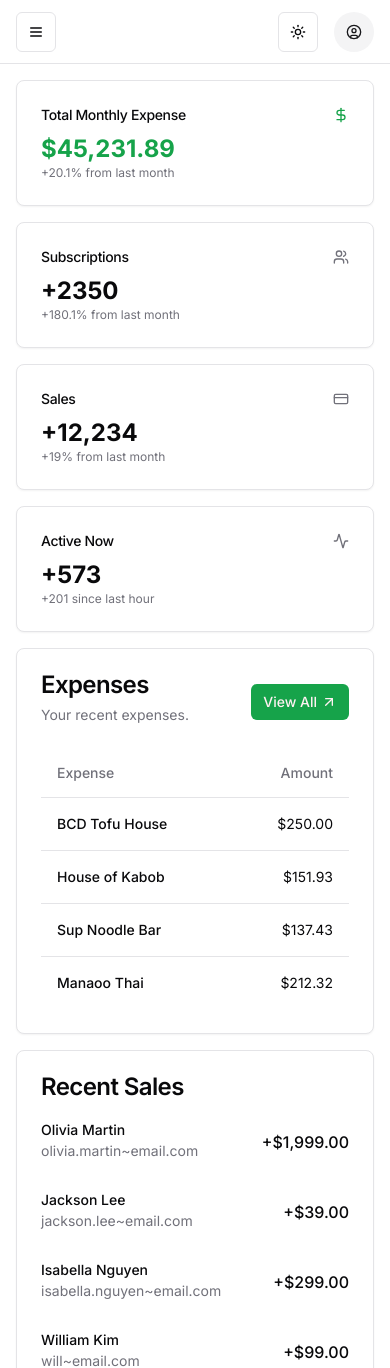
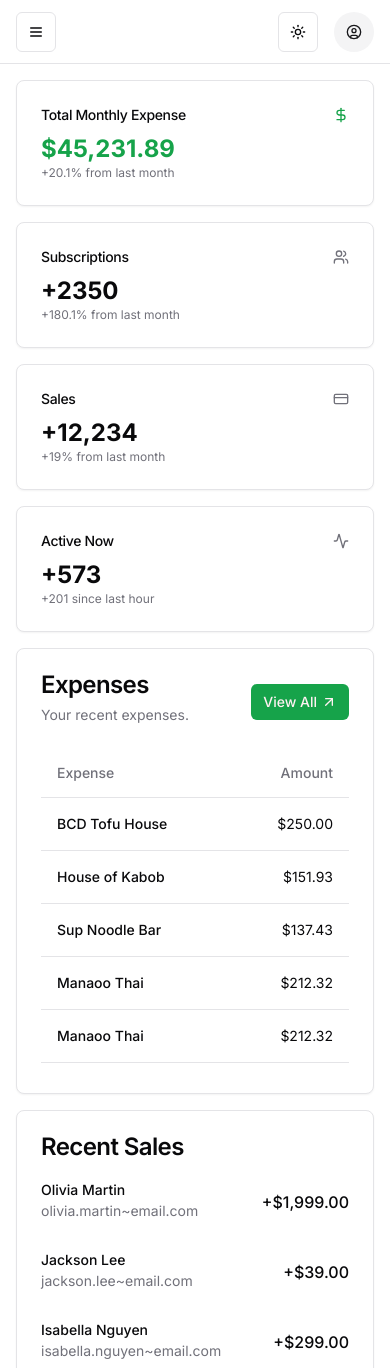
Before and after one commit to ChrisBryann/spill-web, a Next.js app: page /dashboard in a window 390 px wide. Shown: the top 1368 px of the page. Built offline with nearby package versions, Linux system fonts and the light colour scheme.

Commit message:
configured table for sticky header and placed dashboard page under main folder

```diff
--- a/app/dashboard/page.tsx
+++ b/app/(main)/dashboard/page.tsx
@@ -8,7 +8,6 @@ import {
 } from "lucide-react";
 
 import { Avatar, AvatarFallback, AvatarImage } from "@/components";
-import { Badge } from "@/components";
 import { Button } from "@/components";
 import {
   Card,
@@ -85,13 +84,14 @@ export default function Dashboard() {
           </Card>
         </div>
         <div className="grid gap-4 md:gap-8 lg:grid-cols-2 xl:grid-cols-3">
-          <Card className="xl:col-span-2 max-h-2xl" x-chunk="dashboard-01-chunk-4">
+          <Card
+            className="xl:col-span-2 max-h-2xl"
+            x-chunk="dashboard-01-chunk-4"
+          >
             <CardHeader className="flex flex-row items-center">
               <div className="grid gap-2">
                 <CardTitle>Expenses</CardTitle>
-                <CardDescription>
-                  Your recent expenses.
-                </CardDescription>
+                <CardDescription>Your recent expenses.</CardDescription>
               </div>
               <Button asChild size="sm" className="ml-auto gap-1">
                 <Link href="#">
@@ -101,8 +101,8 @@ export default function Dashboard() {
               </Button>
             </CardHeader>
             <CardContent>
-              <Table containerClassname="h-fit max-h-80 overflow-y-auto relative">
-                <TableHeader className="sticky">
+              <Table containerClassname="max-h-80">
+                <TableHeader className="bg-card">
                   <TableRow>
                     <TableHead>Expense</TableHead>
                     <TableHead className="text-right">Amount</TableHead>
@@ -135,6 +135,33 @@ export default function Dashboard() {
                       </div>
                     </TableCell>
                     <TableCell className="text-right">$137.43</TableCell>
+                  </TableRow>
+                  <TableRow>
+                    <TableCell>
+                      <div className="font-medium">Manaoo Thai</div>
+                      <div className="text-muted-foreground hidden text-sm md:inline">
+                        09/12/2024
+                      </div>
+                    </TableCell>
+                    <TableCell className="text-right">$212.32</TableCell>
+                  </TableRow>
+                  <TableRow>
+                    <TableCell>
+                      <div className="font-medium">Manaoo Thai</div>
+                      <div className="text-muted-foreground hidden text-sm md:inline">
+                        09/12/2024
+                      </div>
+                    </TableCell>
+                    <TableCell className="text-right">$212.32</TableCell>
+                  </TableRow>
+                  <TableRow>
+                    <TableCell>
+                      <div className="font-medium">Manaoo Thai</div>
+                      <div className="text-muted-foreground hidden text-sm md:inline">
+                        09/12/2024
+                      </div>
+                    </TableCell>
+                    <TableCell className="text-right">$212.32</TableCell>
                   </TableRow>
                   <TableRow>
                     <TableCell>
--- a/components/ui/table.tsx
+++ b/components/ui/table.tsx
@@ -20,7 +20,7 @@ const TableHeader = React.forwardRef<
    HTMLTableSectionElement,
    React.HTMLAttributes<HTMLTableSectionElement>
 >(({ className, ...props }, ref) => (
-   <thead ref={ref} className={ny('[&_tr]:border-b', className)} {...props} />
+   <thead ref={ref} className={ny('[&_tr]:border-b sticky top-0', className)} {...props} />
 ))
 TableHeader.displayName = 'TableHeader'
 
@@ -73,7 +73,7 @@ const TableHead = React.forwardRef<
    <th
       ref={ref}
       className={ny(
-         'text-muted-foreground h-12 px-4 text-left align-middle font-medium [&:has([role=checkbox])]:pr-0',
+         'text-muted-foreground h-12 px-4 text-left align-middle font-medium [&:has([role=checkbox])]:pr-0 sticky top-0',
          className,
       )}
       {...props}
```
